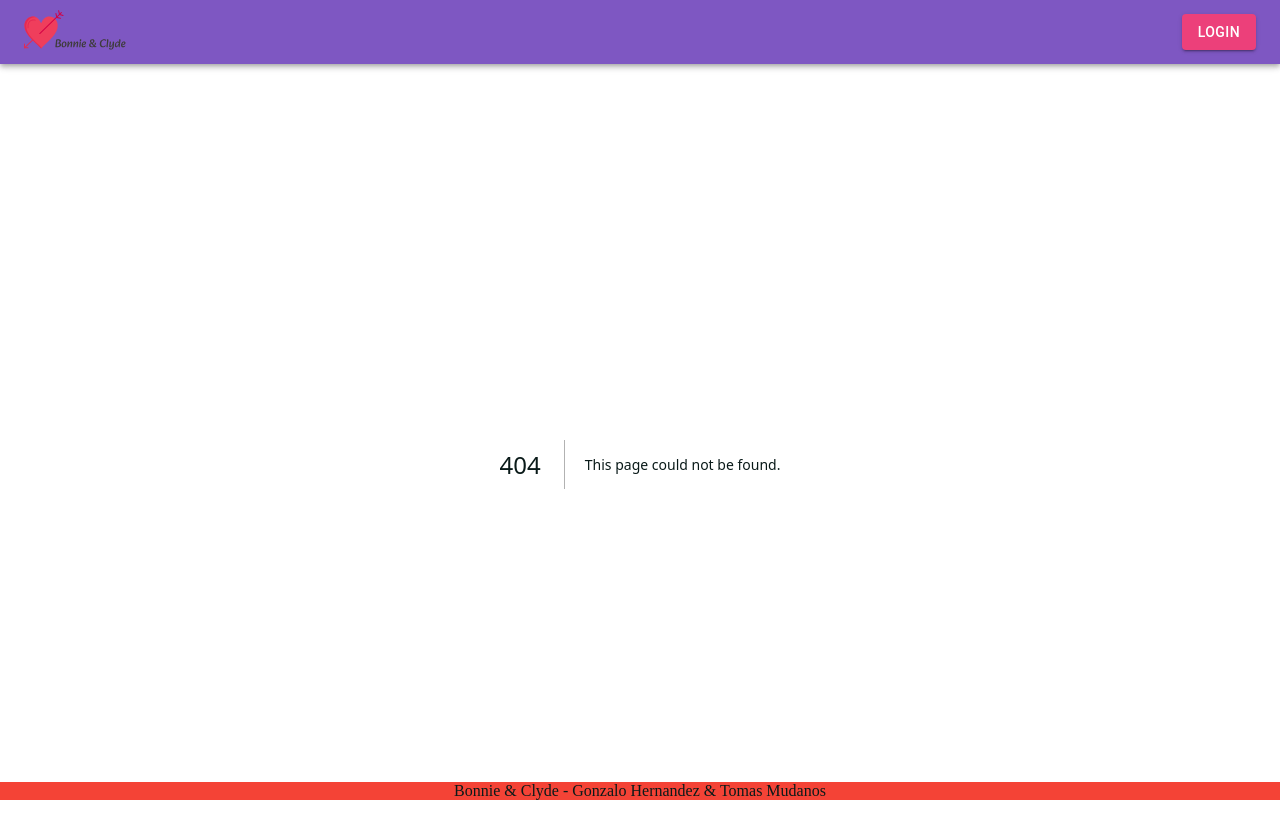
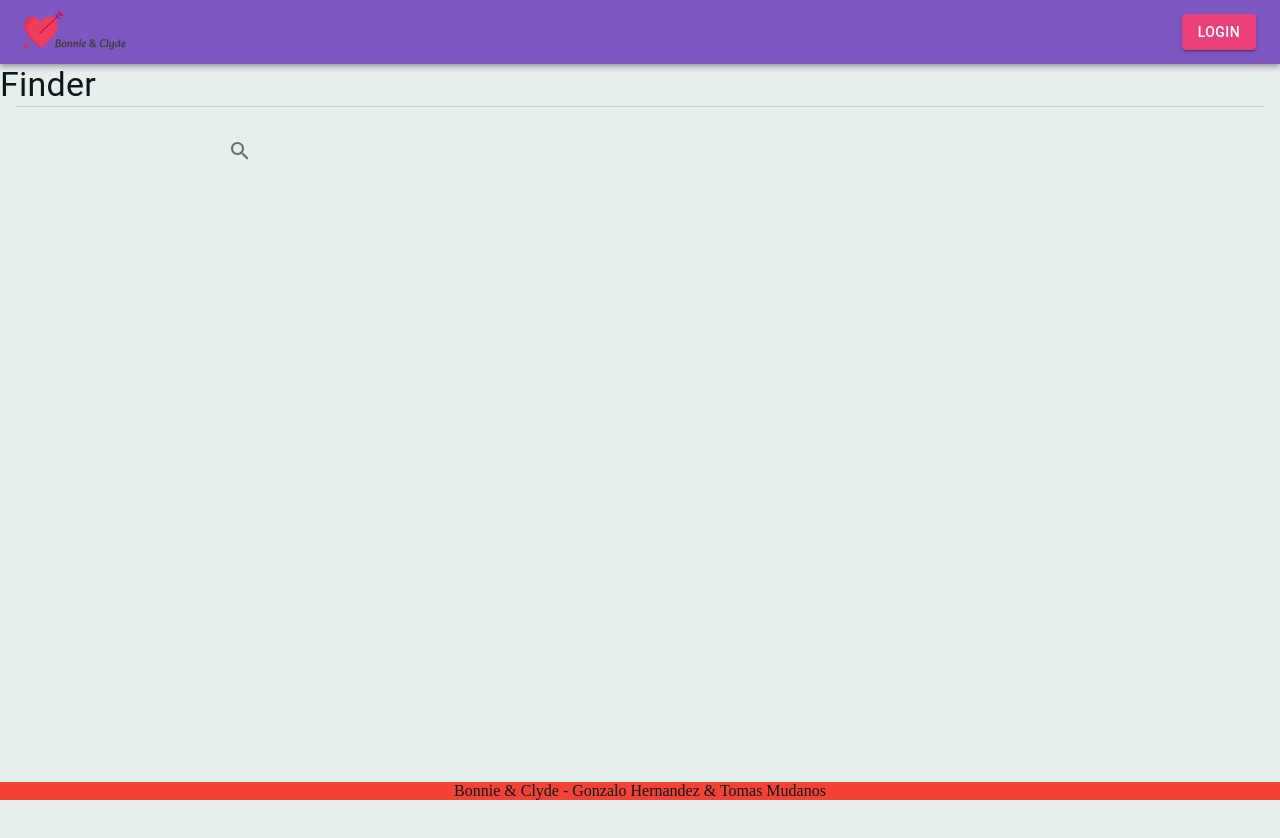
Before and after one commit to gonza0086/bonnie-clyde-frontend, a Next.js app: page /finder in a window 1280 px wide. Before the commit this address had no page. Shown: the top 838 px of the page. After the commit the page ends 800 px from the top, so only its background shows below. Built offline with nearby package versions, Linux system fonts and the light colour scheme.

Commit message:
finder base

```diff
--- /dev/null
+++ b/src/pages/finder/index.jsx
@@ -0,0 +1,19 @@
+import { Title } from '@/components';
+import { IconButton, InputBase } from '@mui/material';
+import SearchIcon from '@mui/icons-material/Search';
+
+export default function Finder() {
+    return (
+        <>
+            <div className='floating-container'>
+                <Title>Finder</Title>
+                <div className='search-input-container'>
+                    <InputBase />
+                    <IconButton type='button'>
+                        <SearchIcon />
+                    </IconButton>
+                </div>
+            </div>
+        </>
+    );
+}
--- a/src/pages/signup/components/RevalidationInput.jsx
+++ b/src/pages/signup/components/RevalidationInput.jsx
@@ -12,7 +12,7 @@ import Visibility from '@mui/icons-material/Visibility';
 import VisibilityOff from '@mui/icons-material/VisibilityOff';
 
 // Styles
-import styles from '../styles/FormInput.module.css';
+import styles from '@/styles/FormInput.module.css';
 
 export default function RevalidationInput({ id, children, updateValue, type, required }) {
     const revalidateId = `repeat-${id}`;
--- a/src/styles/globals.css
+++ b/src/styles/globals.css
@@ -61,3 +61,12 @@ h3 {
 .form {
     width: 20vw;
 }
+
+.floatin-container {
+    width: fit-content;
+    padding-block: 1em;
+    padding-inline: 2em;
+    margin: 10vh auto;
+    text-align: center;
+    box-shadow: 5px 5px 20px rgba(0, 0, 0, 0.4);
+}
```
Also changed, not shown: src/pages/signup/index.jsx (+1 -6 lines), src/pages/signup/styles/Signup.module.css (deleted, +0 -8 lines).
